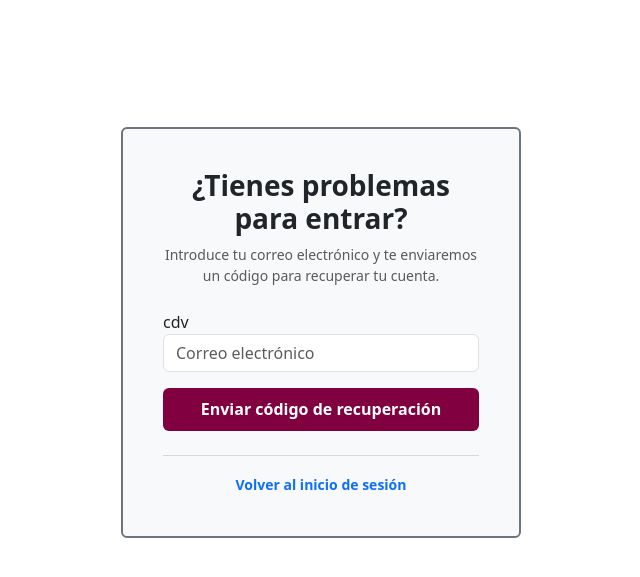
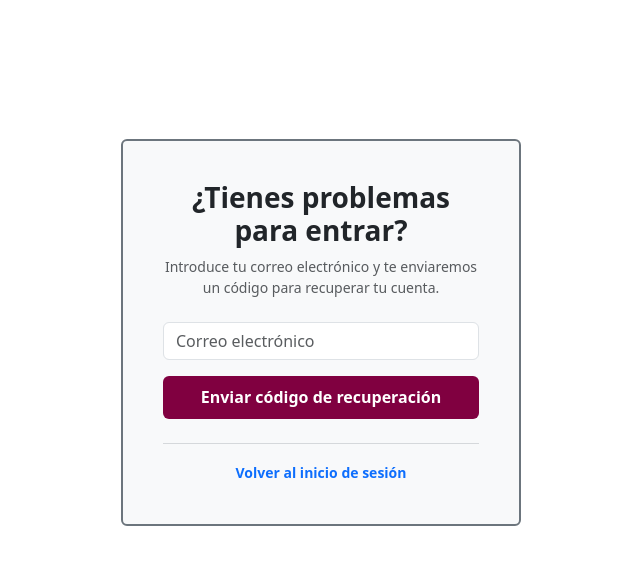
Before and after one commit to OscarMedina-125435/proyectofinal, a Flask app: page /recuperar in a window 1280 px wide. Shown: the part 69-646 px from the top of the page, without its empty margins (319-959 px from the left). Run offline with Flask 3, Linux system fonts and the light colour scheme.

Commit message:
recuperar

```diff
--- a/templates/recuperar.html
+++ b/templates/recuperar.html
@@ -19,7 +19,7 @@
                 {% endfor %}
               {% endif %}
             {% endwith %}
-cdv
+
             <!-- CAMBIO: Apunta a la ruta 'recuperar' -->
             <form action="{{ url_for('recuperar') }}" method="POST">
                 <div class="mb-3">
```
